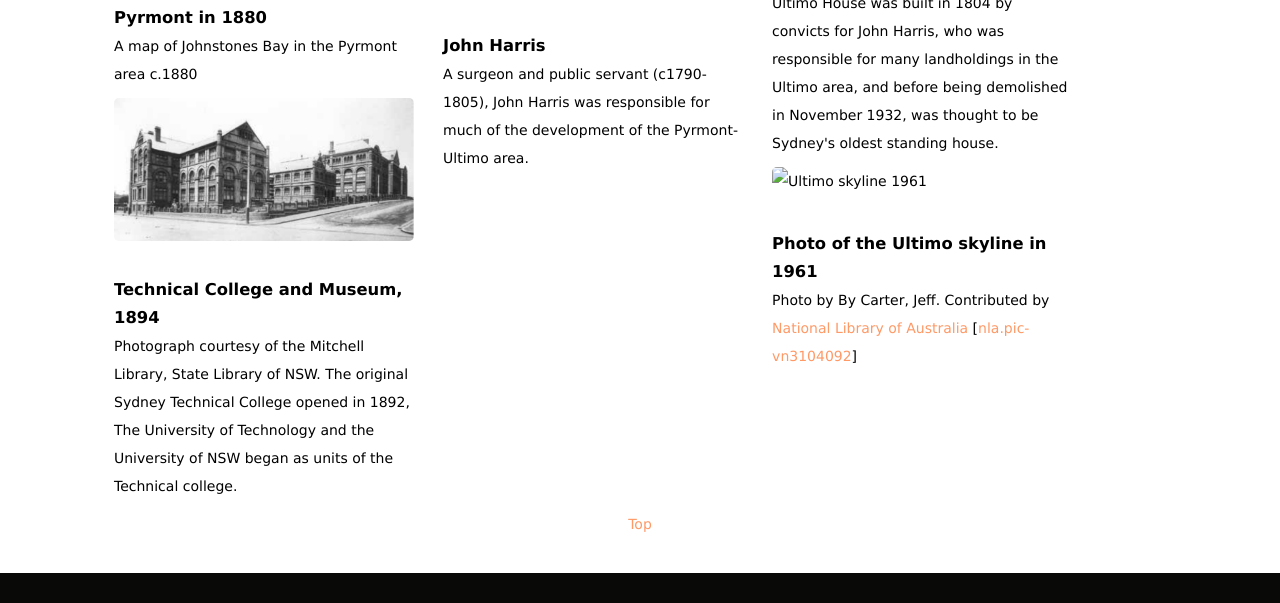
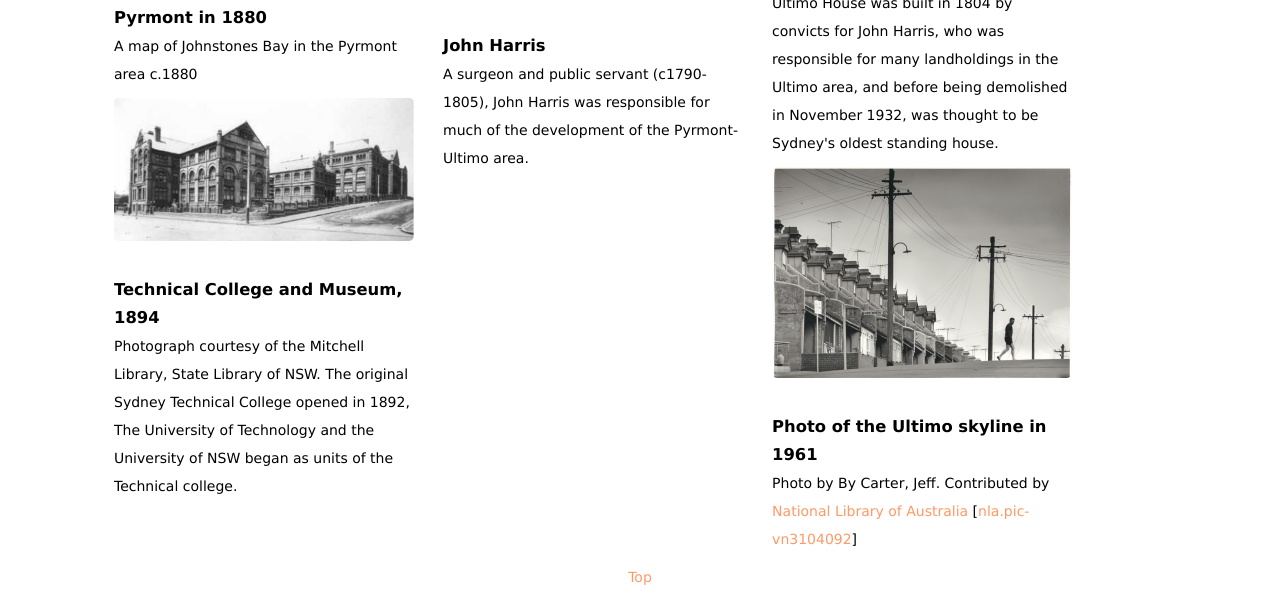
Before and after one commit to jamaicae/d4w, a plain HTML site: page index.html in a window 1280 px wide. Shown: the part 1333-1936 px from the top of the page. Drawn offline with Linux system fonts and the light colour scheme.

Commit message:
Update index.html

```diff
--- a/index.html
+++ b/index.html
@@ -151,7 +151,7 @@
                 <img src="images/ultimoplace_cocklebay.png" alt="Ultimo Place with Cockle Bay c1821-1823" title="Ultimo Place">
                 <h3>Ultimo House c. 1905</h3>
                 <p>Ultimo House was built in 1804 by convicts for John Harris, who was responsible for many landholdings in the Ultimo area, and before being demolished in November 1932, was thought to be Sydney's oldest standing house.</p>
-                <img src="images/ultimoskyline" alt="Ultimo skyline 1961" title="Ultimo skyline">
+                <img src="images/ultimoskyline.jpg" alt="Ultimo skyline 1961" title="Ultimo skyline">
                 <h3>Photo of the Ultimo skyline in 1961</h3>
                 <p>Photo by By Carter, Jeff. Contributed by <a href="http://dictionaryofsydney.org/contributor/national_library_of_australia">National Library of Australia</a> [<a href="http://nla.gov.au/nla.pic-vn3104092">nla.pic-vn3104092</a>]</p>
             </section>
```
